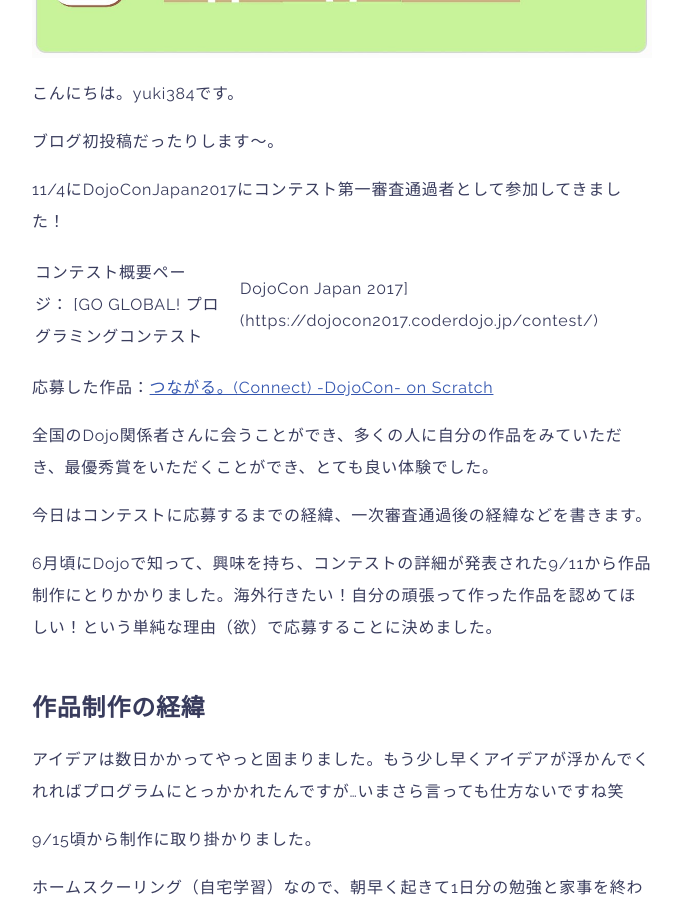
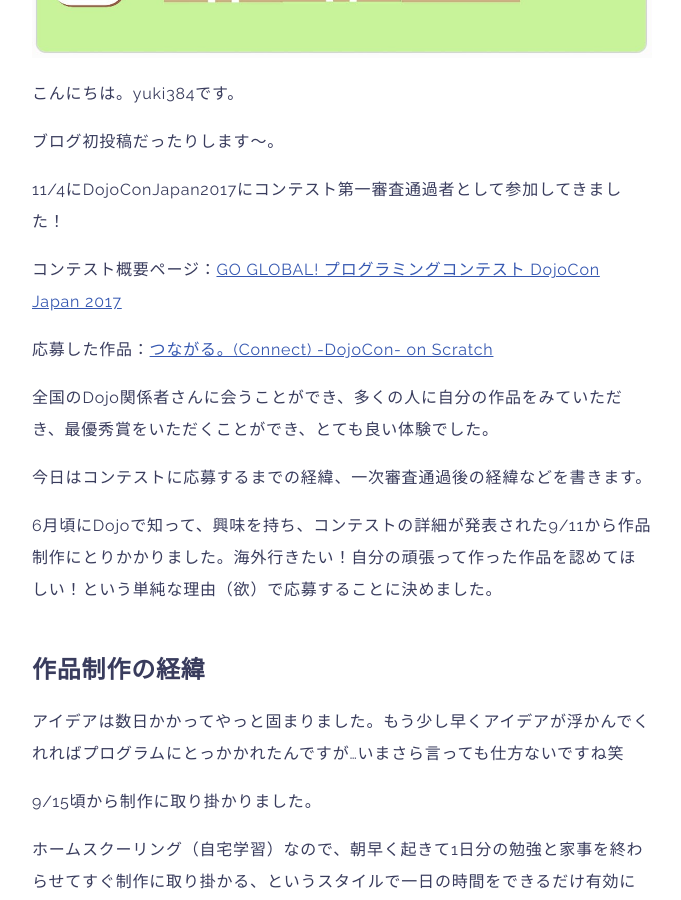
Before and after one commit to madoreenu/yuki384.github.io, a Jekyll site: the page built from _posts/blog/2017-12-15-dojocon2017.md, in a window 1280 px wide and 900 px high, scrolled down 812 px. Shown: the whole window, without its empty margins (298-979 px from the left). Built offline with Jekyll 4.4.1, drawn with Linux system fonts in a browser that asks for light colours; nearby versions of some CDN libraries; some web fonts are replaced.

Commit message:
謎の空白等削除

```diff
--- a/_posts/blog/2017-12-15-dojocon2017.md
+++ b/_posts/blog/2017-12-15-dojocon2017.md
@@ -12,7 +12,7 @@
 
 11/4にDojoConJapan2017にコンテスト第一審査通過者として参加してきました！
 
-コンテスト概要ページ： [GO GLOBAL! プログラミングコンテスト | DojoCon Japan 2017](https://dojocon2017.coderdojo.jp/contest/)
+コンテスト概要ページ：[GO GLOBAL! プログラミングコンテスト DojoCon Japan 2017](https://dojocon2017.coderdojo.jp/contest/)
 
 応募した作品：[つながる。(Connect) -DojoCon- on Scratch](http://yuki384.github.io/works/tsunagaru.html)
 
@@ -33,21 +33,13 @@
 
 プログラムはステージクリア、タイトル画面、トロフィーまで作ることができました。
 
-
-
  10月初めにデータがすべて消えてしまい、バックアップはあったものの、1日分の作業が無駄になってしまい作り直しで半日とられました。当初の予定では半日あればステージをすべて作ることができたので、半日潰れたのは結構痛かったです。
 
-
-
 10/10には音楽、デザイン、効果音を整え、ゲームとしては完成状態になっていました。しかし、締め切りが何と10日間(!)ものびて、ほかの機能を追加する時間ができました。まあ、正直困ってしまいましたが…
-
-
 
 夏に開催されたあるコンテストの発表があり、そこで自分の作っている作品と同じようなものが紹介されていて、自信のあったゲームアイデアだったのでショックでした。
 
 パクリと思われたくなかったので、それから数日は別の新しい作品を作っていました。しかしこのペースだと完成しないことが分かり、はじめにつくっていた作品を作ることにしました。数日のロスは大きかったです。ここで初めにつくっていた作品を作り続けていればもう少し作り込めたと思っています。
-
-
 
 ゲームにここという見せ場がなくて締め切り数日前であるにもかかわらず新しい機能を追加することに決めました。世界のステージ機能、オリジナルステージ機能などをつけたし、デザインを微調整し、締め切りに何とか間に合いました。
 
```
